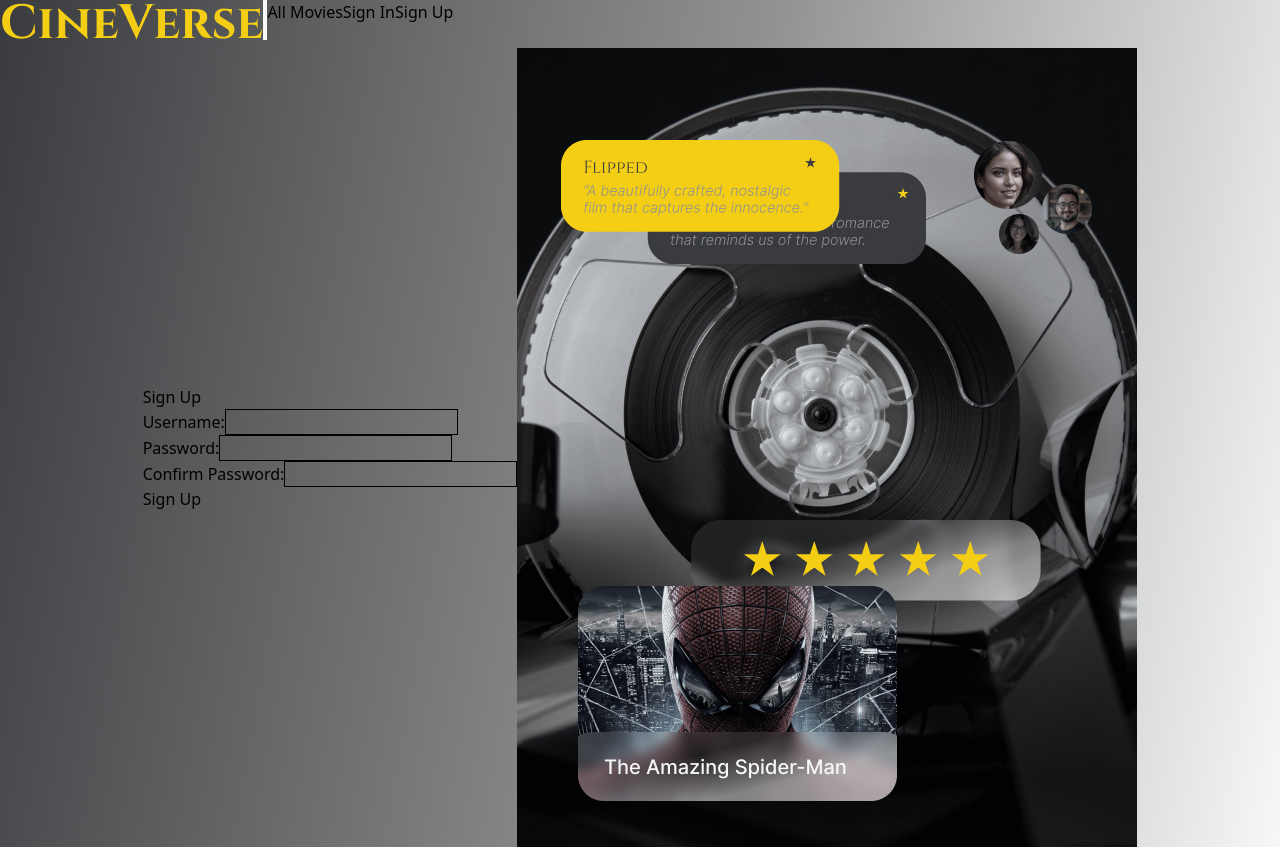
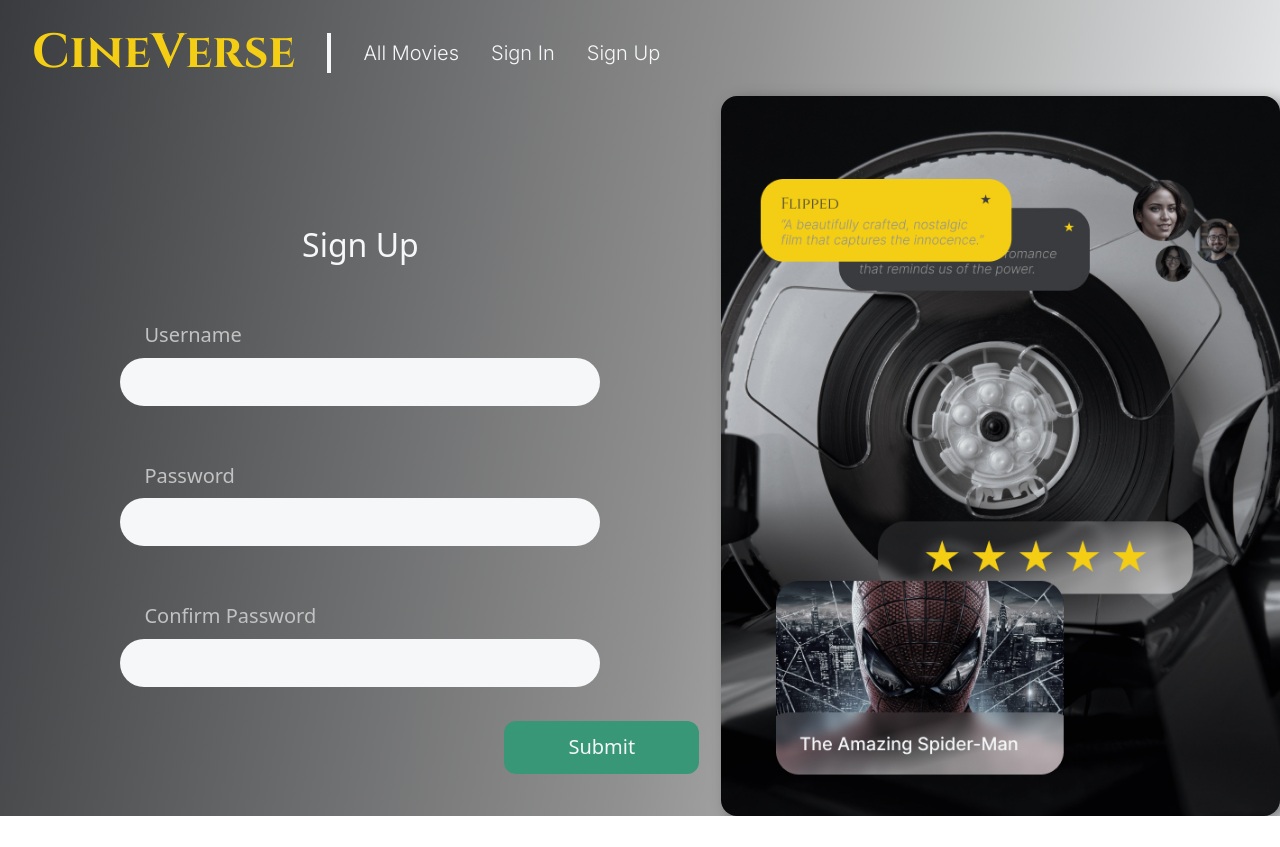
Before and after one commit to vns-shanshan/react-cineverse-front-end, a React (Vite) app: page /sign-up in a window 1280 px wide. After the commit the page ends 816 px from the top, so only its background shows below. Built offline with nearby package versions, Linux system fonts and the light colour scheme; no server answers.

Commit message:
Finished Signup page css

```diff
--- a/src/components/NavBar/NavBar.jsx
+++ b/src/components/NavBar/NavBar.jsx
@@ -12,23 +12,23 @@ const NavBar = () => {
 
   return (
     <nav className="flex items-center justify-between bg-transparent absolute">
-      <ul className="flex">
-        <li>
+      <ul className="flex p-4">
+        <li className="px-4">
           <div>
             <Link
               to="/movies"
-              className="font-cinzel font-[700] text-5xl text-primary"
+              className="font-cinzel font-[700] text-lg text-primary"
             >
               CineVerse
             </Link>
           </div>
         </li>
 
-        <li>
+        <li className="px-4 text-white flex items-center ">
           <div className="bg-white h-10 w-1"></div>
         </li>
 
-        <li>
+        <li className="px-4 text-white flex items-center text-sm font-inter font-light">
           <div>
             <Link to="/movies">All Movies</Link>
           </div>
@@ -36,19 +36,19 @@ const NavBar = () => {
 
         {user && (
           <>
-            <li>
+            <li className="px-4 text-white flex items-center text-sm font-inter font-light">
               <div>
                 <Link to="/movies/my-movies">My Movies</Link>
               </div>
             </li>
 
-            <li>
+            <li className="px-4 text-white flex items-center text-sm font-inter font-light">
               <div>
                 <Link to="/movies/new">Add a Movie</Link>
               </div>
             </li>
 
-            <li>
+            <li className="px-4 text-white flex items-center text-sm font-inter font-light">
               <div>
                 <Link to="/sign-in" onClick={handleSignOut}>
                   Sign Out
@@ -60,10 +60,10 @@ const NavBar = () => {
 
         {!user && (
           <>
-            <li>
+            <li className="px-4 text-white flex items-center text-sm font-inter font-light">
               <Link to="/sign-in">Sign In</Link>
             </li>
-            <li>
+            <li className="px-4 text-white flex items-center text-sm font-inter font-light">
               <Link to="/sign-up">Sign Up</Link>
             </li>
           </>
--- a/src/components/Shared/Input/Input.jsx
+++ b/src/components/Shared/Input/Input.jsx
@@ -1,5 +1,11 @@
 function Input(props) {
-  return <input type="text" {...props} className="border" />;
+  return (
+    <input
+      type="text"
+      {...props}
+      className=" w-120 bg-white text-black p-3 rounded-3xl focus:outline-none focus:ring-2 focus:ring-black focus:ring-offset-0"
+    />
+  );
 }
 
 export default Input;
--- a/src/components/Shared/Page/Page.jsx
+++ b/src/components/Shared/Page/Page.jsx
@@ -1,5 +1,6 @@
 const Page = ({ classes = "", children = null, style = {} }) => {
-  const baseClasses = "flex flex-1 items-center justify-center pt-12";
+  const baseClasses = "flex flex-1 items-center justify-evenly pt-24";
+
   return (
     <main className={`${baseClasses} ${classes}`} style={style}>
       {children}
--- a/src/components/SignInForm/SignInForm.jsx
+++ b/src/components/SignInForm/SignInForm.jsx
@@ -99,7 +99,12 @@ export default function SignInForm() {
   // console.log(watch("example")); // watch input value by passing the name of it
 
   return (
-    <Page>
+    <Page
+      style={{
+        background:
+          "linear-gradient(100deg, #393B3E 0%, #919191 54%, #F5F7F8 100%)",
+      }}
+    >
       <h1>Sign In</h1>
       <form onSubmit={handleSubmit(onSubmit)}>
         {/* register your input into the hook by invoking the "register" function */}
--- a/src/components/SignUpForm/SignUpForm.jsx
+++ b/src/components/SignUpForm/SignUpForm.jsx
@@ -49,11 +49,20 @@ const SignUpForm = () => {
       }}
     >
       <div>
-        <h1>Sign Up</h1>
         {/* <p>{message}</p> */}
-        <form onSubmit={handleSubmit}>
-          <div>
-            <label htmlFor="username">Username:</label>
+        <form
+          onSubmit={handleSubmit}
+          className="relative flex flex-col items-center w-180 "
+        >
+          <h1 className="py-5 text-md font-medium text-white">Sign Up</h1>
+
+          <div className="py-6">
+            <label
+              htmlFor="username"
+              className="block py-2 px-6 text-sm text-gray "
+            >
+              Username
+            </label>
             <Input
               type="text"
               id="name"
@@ -63,8 +72,13 @@ const SignUpForm = () => {
               required
             />
           </div>
-          <div>
-            <label htmlFor="password">Password:</label>
+          <div className="py-6">
+            <label
+              htmlFor="password"
+              className="block py-2 px-6 text-sm text-gray "
+            >
+              Password
+            </label>
             <Input
               type="password"
               id="password"
@@ -74,8 +88,13 @@ const SignUpForm = () => {
               required
             />
           </div>
-          <div>
-            <label htmlFor="confirm">Confirm Password:</label>
+          <div className="py-6">
+            <label
+              htmlFor="confirm"
+              className="block py-2 px-6 text-sm text-gray "
+            >
+              Confirm Password
+            </label>
             <Input
               type="password"
               id="confirm"
@@ -86,13 +105,26 @@ const SignUpForm = () => {
             />
           </div>
 
-          <div>
-            <button disabled={isFormInvalid()}>Sign Up</button>
+          <div className="absolute top-130 left-120 px-6">
+            <button
+              disabled={isFormInvalid()}
+              className={`px-16 py-3 text-sm rounded-xl text-white transition ${
+                isFormInvalid()
+                  ? "bg-secondary cursor-not-allowed"
+                  : "bg-secondary hover:bg-secondary-hover"
+              }`}
+            >
+              Submit
+            </button>
           </div>
         </form>
       </div>
 
-      <img src={signUpFlyer} alt="Sign-Up-Flyer" />
+      <img
+        src={signUpFlyer}
+        alt="Sign-Up-Flyer"
+        className="rounded-2xl drop-shadow-[8px_6px_8px_rgba(0,0,0,0.5)] h-180"
+      />
     </Page>
   );
 };
--- a/src/index.css
+++ b/src/index.css
@@ -1,11 +1,23 @@
 @import url("https://fonts.googleapis.com/css2?family=Cinzel:wght@400..900&display=swap");
+@import url("https://fonts.googleapis.com/css2?family=Inter:ital,opsz,wght@0,14..32,100..900;1,14..32,100..900&display=swap");
 @import "tailwindcss";
 
 @theme {
   --font-cinzel: "Cinzel", serif;
+  --font-inter: "Inter", serif;
 
   --color-primary: #f4ce14;
+  --color-secondary: #379777;
+  --color-secondary-hover: #225947;
   --color-white: #f5f7f8;
+  --color-black: #393b3e;
+  --color-gray: #c2c2c2;
+
+  --text-tiny: 1rem;
+  --text-sm: 1.25rem;
+  --text-sm-plus: 1.5rem;
+  --text-md: 2rem;
+  --text-lg: 3rem;
 }
 
 * {
```
